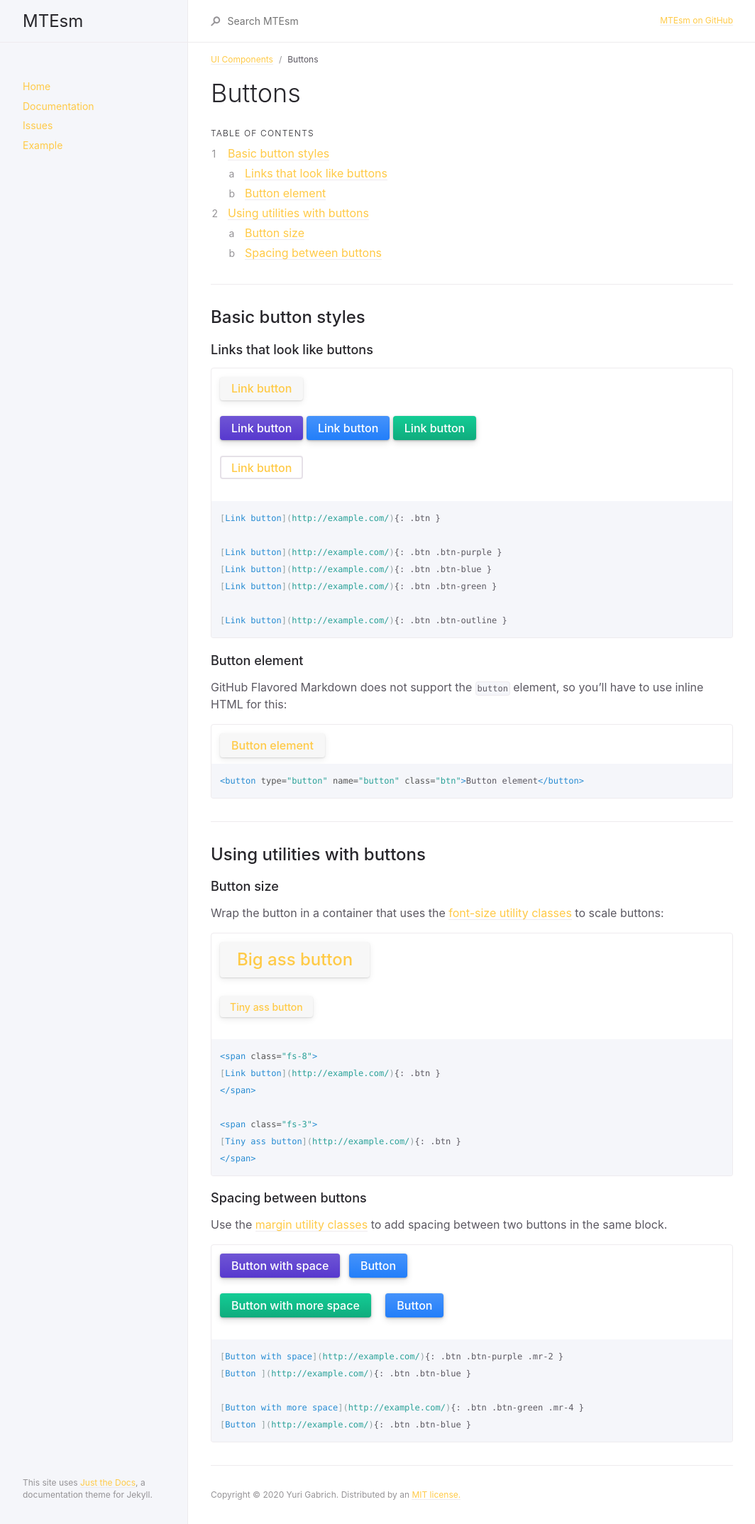
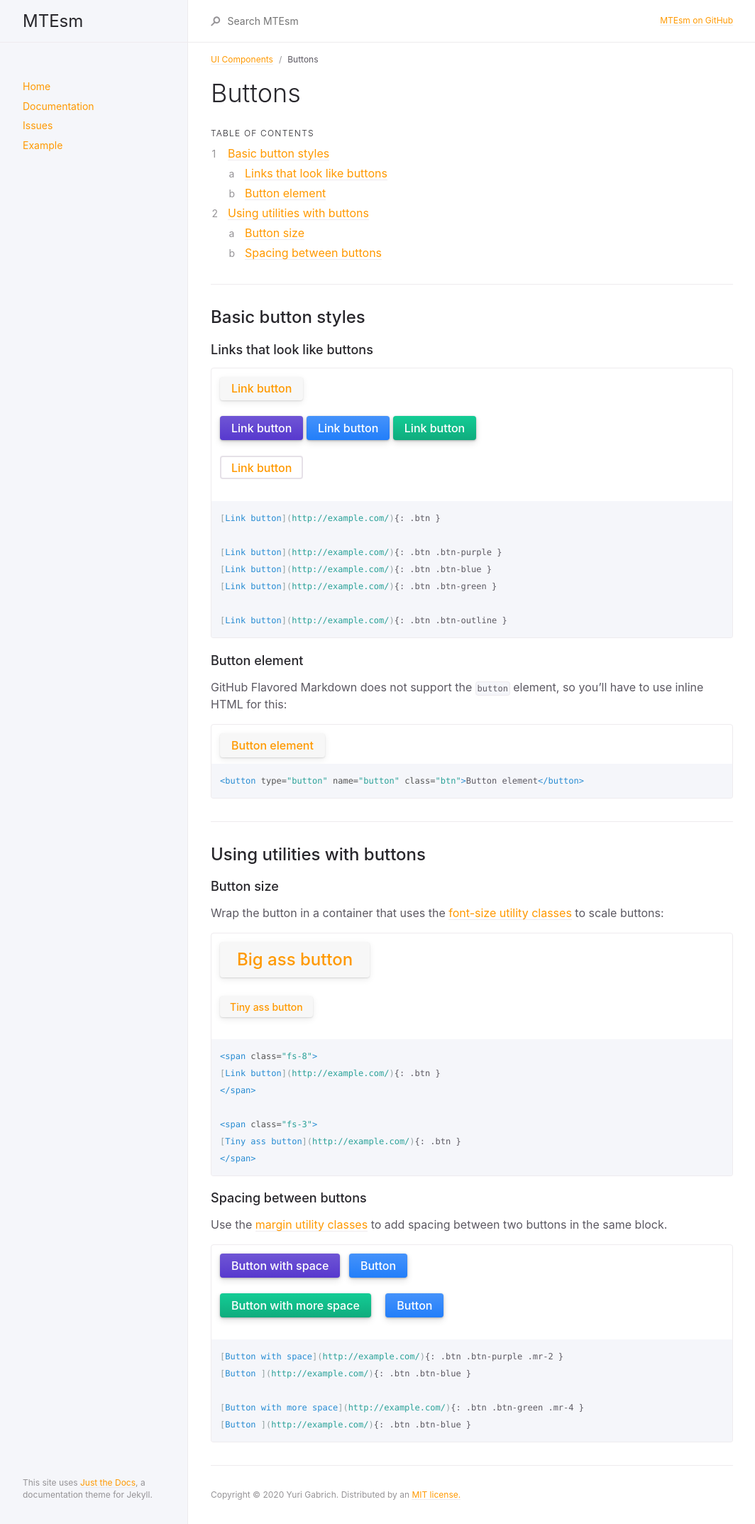
Before and after one commit to yurigabrich/microgrid-dapp, a Jekyll site: the page built from docs/docs/ui-components/buttons.md, in a window 1280 px wide. Shown: the whole page at 71% size, without its empty margins (107-1171 px from the left). Built offline with Jekyll 4.4.1, drawn with Linux system fonts in a browser that asks for light colours.

Commit message:
Updated link color to be more dark.

```diff
--- a/docs/_sass/custom/custom.scss
+++ b/docs/_sass/custom/custom.scss
@@ -67,7 +67,7 @@ $orange-300: #c66a00;
 //$body-heading-color: $grey-dk-300;
 //$search-result-preview-color: $grey-dk-000;
 //$nav-child-link-color: $grey-dk-100;
-$link-color: $orange-000;
+$link-color: $orange-100;
 $btn-primary-color: $orange-100;
 //$base-button-color: #f7f7f7;
 
```
